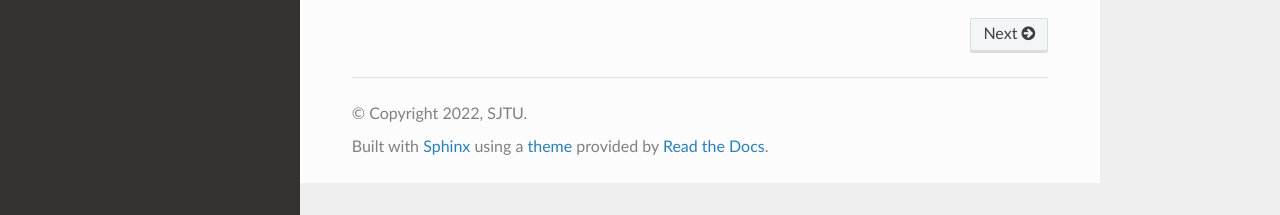
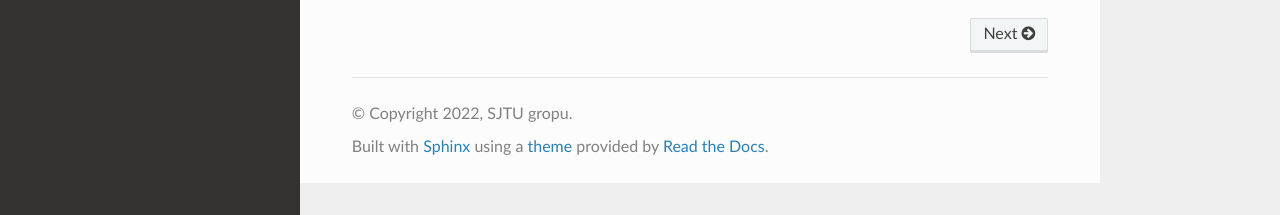
Before and after one commit to astroyzgu/Deploying-test, a Sphinx documentation site: the page built from doc/index.rst, in a window 1280 px wide. Shown: the part 682-897 px from the top of the page. Built offline with Sphinx 7.4.7 and the Read the Docs theme 2.0.0, drawn with Linux system fonts in a browser that asks for light colours.

Commit message:
Update conf.py

```diff
--- a/doc/conf.py
+++ b/doc/conf.py
@@ -47,8 +47,8 @@
 
 # General information about the project.
 project = 'csstmock'
-copyright = '2022, SJTU'
-author = 'SJTU'
+copyright = '2022, SJTU gropu'
+author = 'SJTU group'
 
 # The version info for the project you're documenting, acts as replacement for
 # |version| and |release|, also used in various other places throughout the
@@ -149,7 +149,7 @@
 # One entry per manual page. List of tuples
 # (source start file, name, description, authors, manual section).
 man_pages = [
-    (master_doc, 'wordcount', 'WordCount Documentation',
+    (master_doc, 'csstmock', 'csstmock Documentation',
      [author], 1)
 ]
 
@@ -160,7 +160,7 @@
 # (source start file, target name, title, author,
 #  dir menu entry, description, category)
 texinfo_documents = [
-    (master_doc, 'WordCount', 'WordCount Documentation',
-     author, 'WordCount', 'One line description of project.',
+    (master_doc, 'csstmock', 'csstmock Documentation',
+     author, 'SJTU group', 'One line description of project.',
      'Miscellaneous'),
 ]
```
